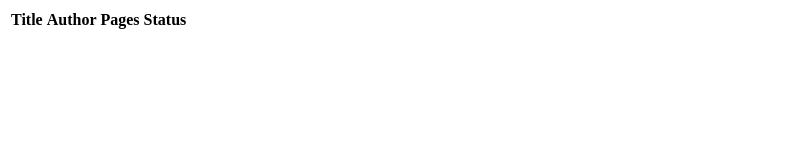
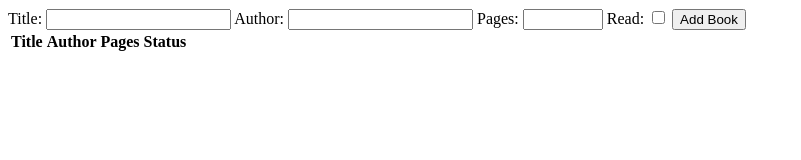
Before and after one commit to branko-stankovic/Library, a plain HTML site: page index.html in a window 1280 px wide. Shown: the whole page, without its empty margins (0-801 px from the left). Drawn offline with Linux system fonts and the light colour scheme.

Commit message:
Add form for adding new books

```diff
--- a/index.html
+++ b/index.html
@@ -8,6 +8,17 @@
     <link rel="stylesheet" href="css/styles.css" type="text/css">
 </head>
 <body>
+    <form>
+        <label for="title">Title:</label>
+        <input type="text" id="title" name="title" required>
+        <label for="author">Author:</label>
+        <input type="text" id="author" name="author" required>
+        <label for="pages">Pages:</label>
+        <input type="number" min="1" max="10000" id="pages" name="pages" required>
+        <label for="read">Read:</label>
+        <input type="checkbox" id="read" name="read">
+        <button type="submit">Add Book</button>
+    </form>
     <table>
         <tr>
             <th>Title</th>
```
